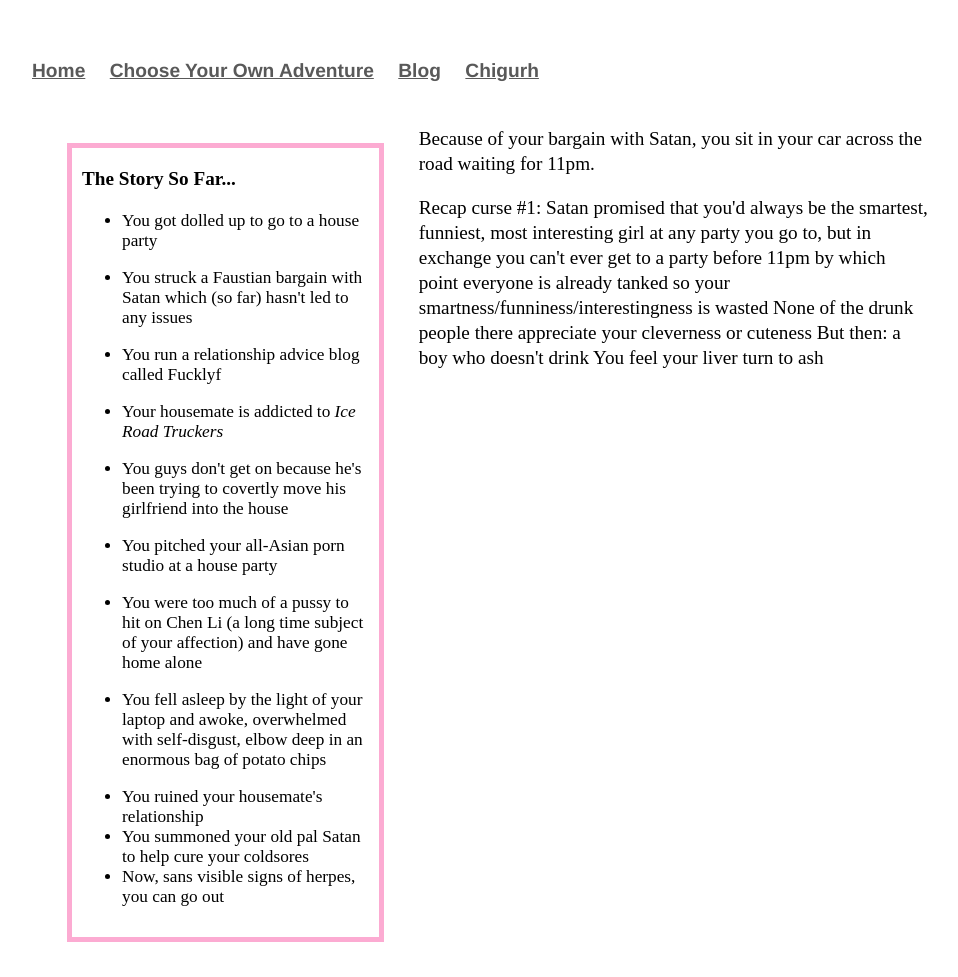
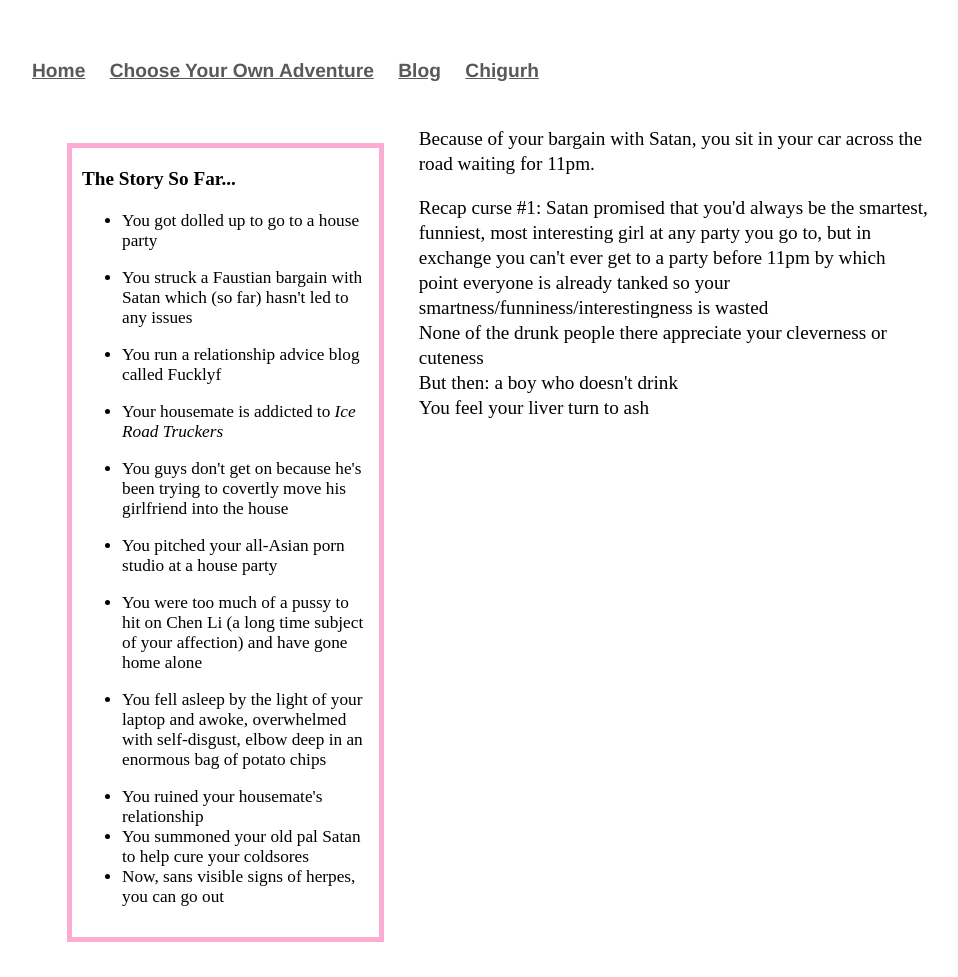
Before and after one commit to Pinelife/pinelife.github.io, a Jekyll site: the page Hellhole/Room11.html, which Jekyll copies as it is, in a window 1280 px wide. Shown: the whole page, without its empty margins (160-1118 px from the left). Built offline with Jekyll 4.4.1, drawn with Linux system fonts in a browser that asks for light colours.

```diff
--- a/Hellhole/Room11.html
+++ b/Hellhole/Room11.html
@@ -45,10 +45,10 @@
 Because of your bargain with Satan, you sit in your car across the road waiting for 11pm.
 </p>
 <p>
-	Recap curse #1: Satan promised that you'd always be the smartest, funniest,
- most interesting girl at any party you go to, but in exchange you can't ever get to a party before 11pm by which point everyone is
- already tanked so your smartness/funniness/interestingness is wasted
-	None of the drunk people there appreciate your cleverness or cuteness
-	But then: a boy who doesn't drink
-	You feel your liver turn to ash
+	Recap curse #1: Satan promised that you'd always be the smartest, funniest, most interesting girl at any party you go to,
+	but in exchange you can't ever get to a party before 11pm by which point everyone is already tanked so your
+	smartness/funniness/interestingness is wasted <br/>
+	None of the drunk people there appreciate your cleverness or cuteness<br/>
+	But then: a boy who doesn't drink<br/>
+	You feel your liver turn to ash<br/>
 </p>
```
